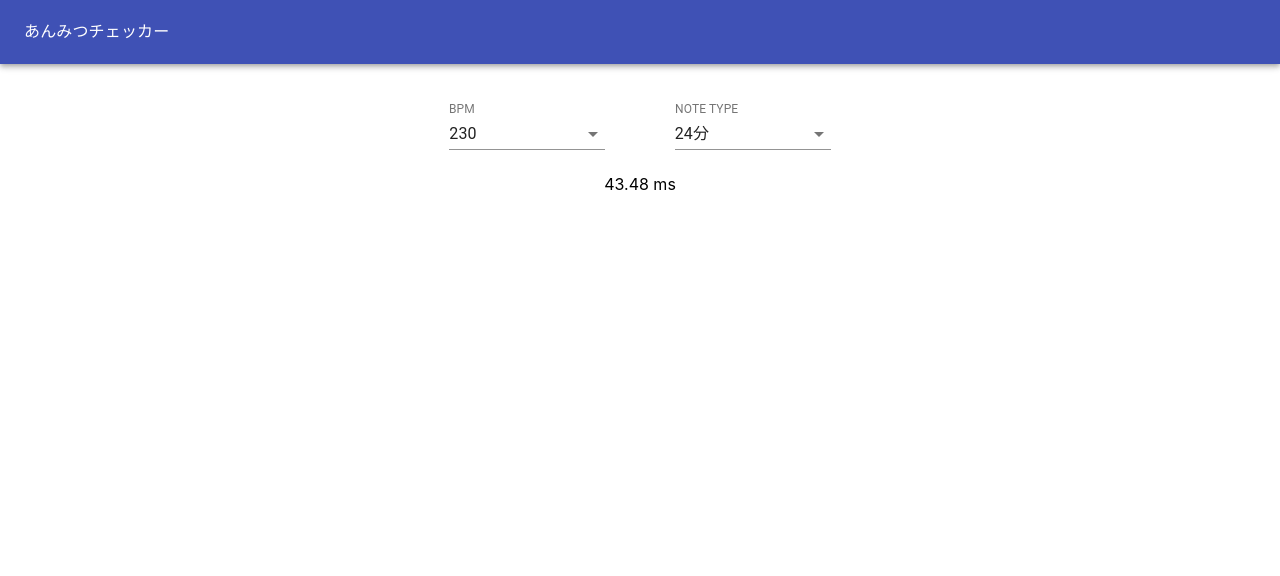
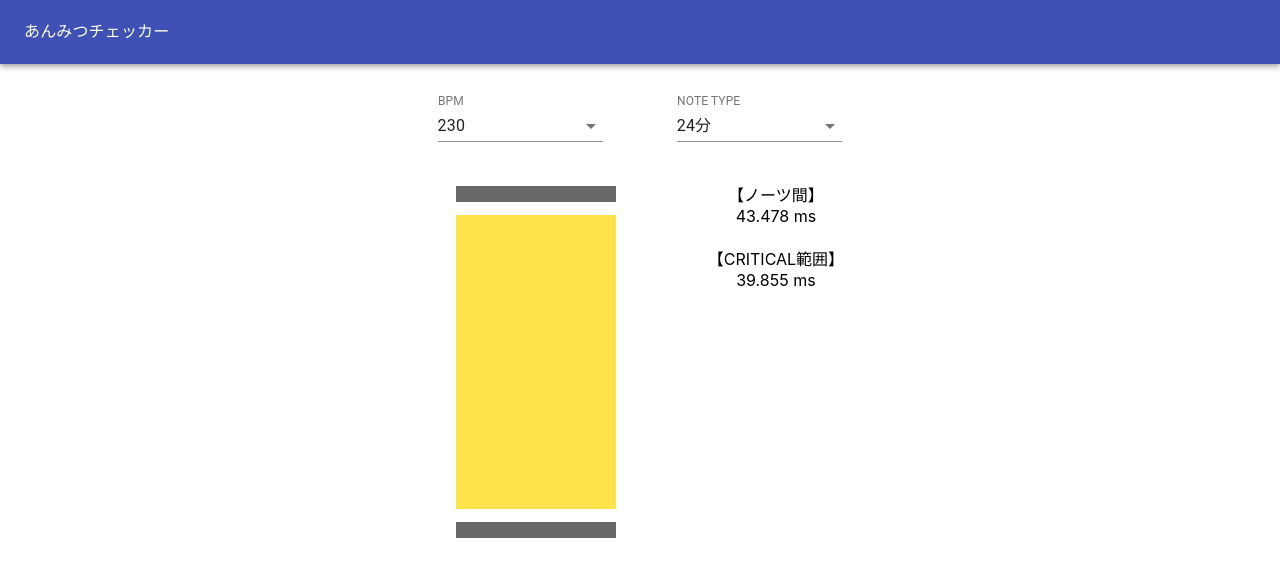
Before and after one commit to Kattrxvjxxde/an32_checker, a React (Create React App) app: page / in a window 1280 px wide. Shown: the top 576 px of the page. Built offline with nearby package versions, Linux system fonts and the light colour scheme.

Commit message:
図形描画追加

```diff
--- a/src/components/Calculator.tsx
+++ b/src/components/Calculator.tsx
@@ -1,16 +1,16 @@
 import React from 'react';
 import {
   makeStyles,
-  FormControl,
-  InputLabel,
-  Select,
   MenuItem,
   Box,
 } from "@material-ui/core";
+import SelectForm from './SelectForm';
+import ResultBox from './ResultBox';
 
 const useStyles = makeStyles(() => ({
-  formControl: {
-    width: '30%',
+  flexBox: {
+    display: 'flex',
+    justifyContent: 'space-evenly',
   },
 }));
 
@@ -44,50 +44,40 @@ const Calculator: React.FC = () => {
   );
 
   const calcInterval = React.useMemo(() =>
-    Math.round(24000000 / (bpm * noteType)) / 100,
+    Math.round(240000000 / (bpm * noteType)) / 1000,
+    [bpm, noteType]
+  );
+
+  const calcCriticalSec = React.useMemo(() =>
+    Math.round((1000000 / 12) - (240000000 / (bpm * noteType))) / 1000,
     [bpm, noteType]
   );
 
   return (
     <>
-      <Box
-        sx={{
-          display: 'flex',
-          justifyContent: 'space-evenly',
-          p: 1,
-          m: 1,
-        }}
-      >
-        <FormControl className={classes.formControl}>
-          <InputLabel>BPM</InputLabel>
-          <Select
-            name="bpm"
-            value={bpm}
-            onChange={handleChange}
-          >
-            {bpmOptions}
-          </Select>
-        </FormControl>
-
-        <FormControl className={classes.formControl}>
-          <InputLabel>NOTE TYPE</InputLabel>
-          <Select
-            name="noteType"
-            value={noteType}
-            onChange={handleChange}
-          >
-            {noteTypeOptions}
-          </Select>
-        </FormControl>
+      <Box className={classes.flexBox}>
+        <SelectForm
+          label="BPM"
+          name="bpm"
+          value={bpm}
+          handleChange={handleChange}
+          options={bpmOptions}
+        />
+        <SelectForm
+          label="NOTE TYPE"
+          name="noteType"
+          value={noteType}
+          handleChange={handleChange}
+          options={noteTypeOptions}
+        />
       </Box>
 
-      <Box sx={{ p: 1, m: 1 }}>
-        <Box sx={{ textAlign: 'center' }}>
-          {calcInterval} ms
-        </Box>
-      </Box>
+      <ResultBox
+        interval={calcInterval}
+        criticalSec={calcCriticalSec}
+      />
     </>
   );
-}
+};
 
 export default Calculator;
--- /dev/null
+++ b/src/components/ResultBox.tsx
@@ -0,0 +1,121 @@
+import React from 'react';
+import {
+  makeStyles,
+  Box,
+} from "@material-ui/core";
+
+const FIGURE_CONTAINTER_WIDTH = 200;
+const FIGURE_CONTAINTER_HEIGHT = 360;
+const FIGURE_HEIGHT = 320;
+
+const useStyles = makeStyles(() => ({
+  containerBox: {
+    marginTop: 40,
+    display: 'flex',
+    justifyContent: 'space-evenly',
+  },
+  figureContainer: {
+    width: FIGURE_CONTAINTER_WIDTH,
+    height: FIGURE_CONTAINTER_HEIGHT,
+    position: 'relative',
+  },
+  noteFigure: {
+    top: 0,
+    right: 0,
+    bottom: 0,
+    left: 0,
+    margin: 'auto',
+    width: '80%',
+    borderTop: '1rem solid #696969',
+    borderBottom: '1rem solid #696969',
+    position: 'absolute',
+  },
+  criticalFigure: {
+    top: 0,
+    right: 0,
+    bottom: 0,
+    left: 0,
+    margin: 'auto',
+    width: '80%',
+    background: '#ffd800',
+    opacity: 0.7,
+    position: 'absolute',
+    textAlign: 'center',
+  },
+  criticalStr: {
+    top: 0,
+    right: 0,
+    bottom: 0,
+    left: 0,
+    margin: 'auto',
+    position: 'absolute',
+    color: '#f90',
+    fontSize: '1.2rem',
+    fontFamily: 'Impact',
+  },
+  resultContainer: {
+    textAlign: 'center',
+  },
+}));
+
+type ResultBoxProps = {
+  interval: number;
+  criticalSec: number;
+};
+
+const ResultBox: React.FC<ResultBoxProps> = (props: ResultBoxProps) => {
+  const classes = useStyles();
+  const { interval, criticalSec } = props;
+
+  const noteFigureHeight =
+    interval > criticalSec
+      ? FIGURE_HEIGHT
+      : FIGURE_HEIGHT * interval / criticalSec;
+
+  const criticalFigureHeight =
+   criticalSec > interval
+      ? FIGURE_HEIGHT
+      : FIGURE_HEIGHT * criticalSec / interval;
+
+  const criticalSecStr =
+    criticalSec > 0
+      ? `${criticalSec} ms`
+      : 'なし';
+
+  return (
+    <Box className={classes.containerBox}>
+      <Box className={classes.figureContainer}>
+        {criticalSec > 0 && (
+          <Box
+            className={classes.criticalFigure}
+            sx={{ height: criticalFigureHeight }}
+          />
+        )}
+        <Box
+          className={classes.noteFigure}
+          sx={{ height: noteFigureHeight }}
+        />
+      </Box>
+
+      <Box>
+        <Box sx={{ textAlign: 'center' }}>
+          <div>
+            【ノーツ間】
+            <br />
+            {interval} ms
+          </div>
+
+          <br />
+
+          <div>
+            【CRITICAL範囲】
+            <br />
+            {criticalSecStr}
+          </div>
+        </Box>
+      </Box>
+    </Box>
+  );
+};
+
+export default ResultBox;
--- /dev/null
+++ b/src/components/SelectForm.tsx
@@ -0,0 +1,43 @@
+import React from 'react';
+import {
+  makeStyles,
+  FormControl,
+  InputLabel,
+  Select,
+} from "@material-ui/core";
+
+const useStyles = makeStyles(() => ({
+  formControl: {
+    width: '30%',
+  },
+}));
+
+type SelectFormProps = {
+  label: string;
+  name: string;
+  value: number;
+  handleChange: (event: React.ChangeEvent<{ value: unknown, name?: string }>) => void;
+  options: JSX.Element[];
+};
+
+const SelectForm: React.FC<SelectFormProps> = (props: SelectFormProps) => {
+  const classes = useStyles();
+  const { label, name, value, handleChange, options } = props;
+
+  return (
+    <>
+      <FormControl className={classes.formControl}>
+        <InputLabel>{label}</InputLabel>
+        <Select
+          name={name}
+          value={value}
+          onChange={handleChange}
+        >
+          {options}
+        </Select>
+      </FormControl>
+    </>
+  );
+};
+
+export default SelectForm;
```
